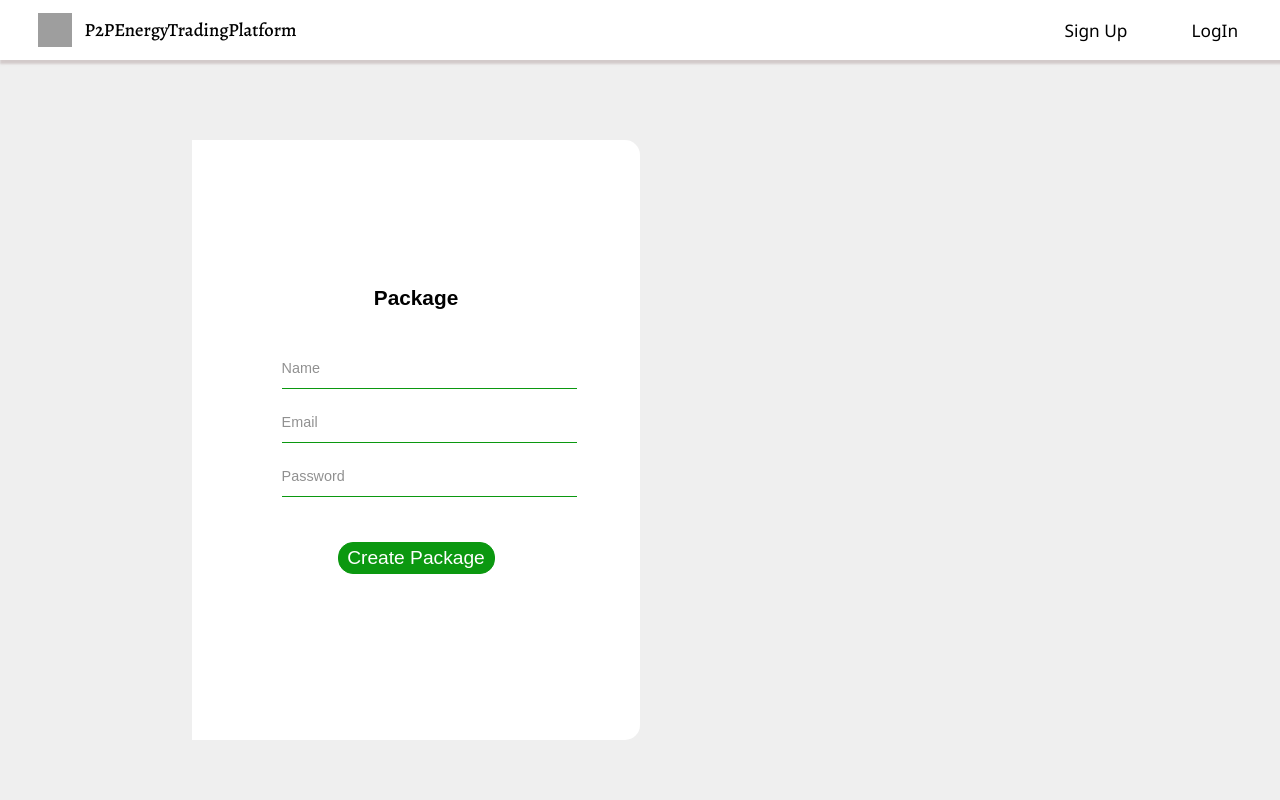
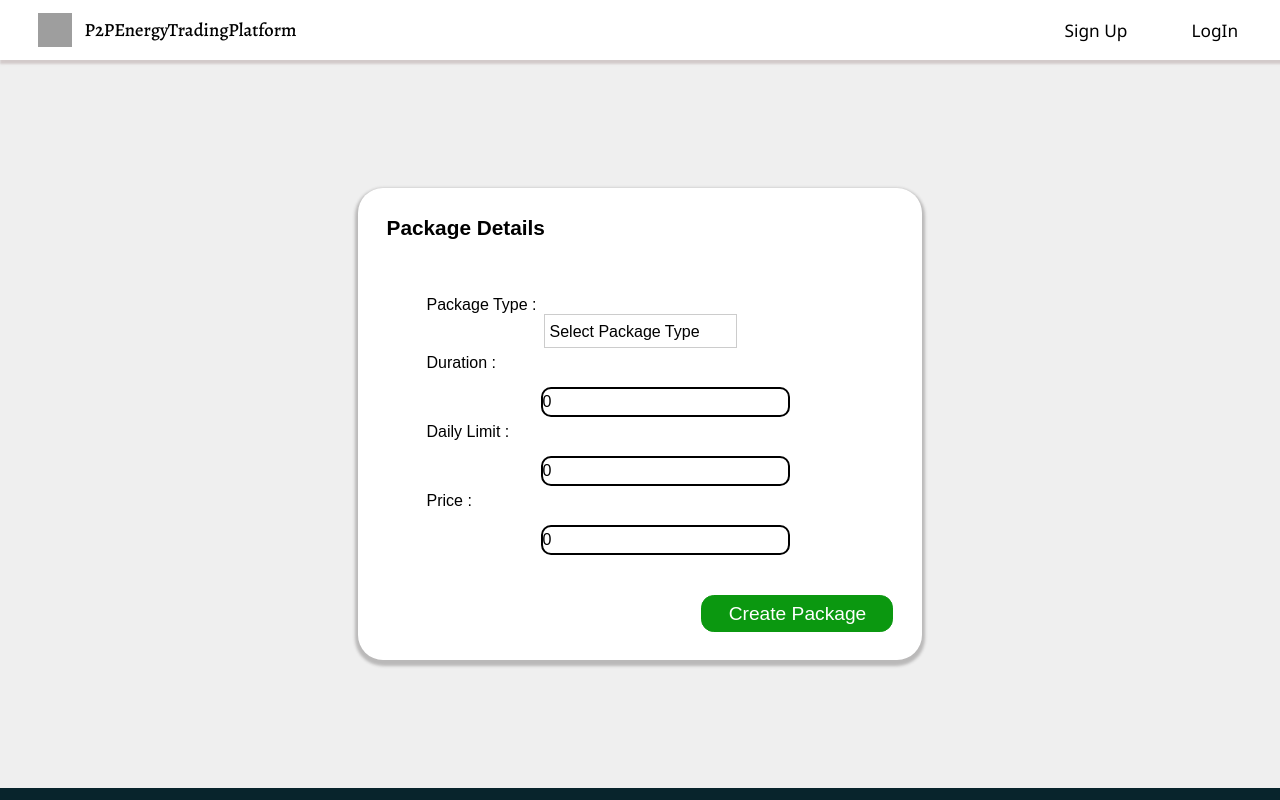
Before and after one commit to deadlock314/P2PEnergyTradingPlatform, a React (Vite) app: page /createpackage in a window 1280 px wide. Shown: the top 800 px of the page. Built offline with nearby package versions, Linux system fonts and the light colour scheme; grey boxes are pictures that could not be loaded.

Commit message:
created form to add packages

```diff
--- /dev/null
+++ b/src/Components/Forms/CreatePackage.css
@@ -0,0 +1,65 @@
+select {
+    align-self: center;
+    width: auto;
+    padding: 5px 35px 5px 5px;
+    font-size: 16px;
+    border: 1px solid #CCC;
+    height: 34px;
+    -webkit-appearance: none;
+    -moz-appearance: none;
+    appearance: none;
+    background: 96% / 15% no-repeat rgb(255, 255, 255);
+  }
+
+.create-package-form-div{
+    padding: 10% 28%;
+}
+
+.create-package-form{
+    display: flex;
+    flex-direction: column;
+    justify-content: center;
+    width: 100%;
+    border-radius: 25px;
+    background-color:#fff;
+    box-shadow: 0px 3px 3px 3px rgba(75, 70, 70, 0.321);
+    padding: 5%;
+
+}
+
+.create-package-form-label{
+    display: inline-block;
+    all: unset;
+    font-size: 1rem;
+    padding: 6px 0 0 40px;
+
+
+}
+.create-package-form-input{
+     all: unset;
+    display: inline-block;
+    align-self:center ;
+    width: 245px;
+    height: 26px;
+    margin: 15px 0 0 50px;
+    border:  solid 2px black;
+    border-radius: 10px;
+}
+
+.create-package-form-btn {
+      all: unset;
+      display: inline-block;
+    align-self: flex-end;
+
+    cursor: pointer;
+    text-align: center;
+    background-color: #0b9810;
+    width: 190px;
+    height: 35px;
+    border: 1px solid #0b9810;
+    border-radius: 1vw;
+    color:#fff;
+    font-size: 1.2rem;
+    margin: 40px 0 0 0;
+
+}
--- a/src/Components/Forms/CreatePackage.jsx
+++ b/src/Components/Forms/CreatePackage.jsx
@@ -3,81 +3,105 @@ import { useNavigate } from 'react-router-dom';
 import RootUrl from '../../Assets/RootURL';
 import { getDataFromAPI, postDataToAPI } from '../../HelperFun/APImethods';
 import { useDispatch } from 'react-redux';
-import {changeUserAuth,setUserData} from '../../ReduxCode/Reducers';
+import { changeUserAuth, setUserData } from '../../ReduxCode/Reducers';
+import './CreatePackage.css';
 
 function CreatePackage() {
 
     const redirect = useNavigate();
-    const [user, setUser] = useState({  });
-    const [signedUpMes, setsignedUpMes] = useState('');
+    const dispatch = useDispatch();
+
+
+    const [packageData, setPackageData] = useState({ packType: '', duration: 0, price: 0, dailyLimit: 0 });
+    const [packageResMes, setPackageResMes] = useState('');
+    const [isPackageValid, setIsPackageValid] = useState(false);
 
     const changeHandler = (e) => {
         const { name, value } = e.target;
-        setUser((user) => ({ ...user, [name]: value }));
+        setPackageData((user) => ({ ...user, [name]: value }));
     };
-    const dispatch=useDispatch();
 
 
 
-    const signupResHandler = (res) => {
 
-        if (res.signedUp){
-            setsignedUpMes('User succesfully signed up');
+    const packageDataValidator = (res) => {
+        return true;
+
+        if (res.signedUp) {
+            setPackageResMes('User succesfully signed up');
             alert("User succesfully signed up");
-            getDataFromAPI(`${RootUrl}/user/${user.email}`).then((userdata) => {
+            getDataFromAPI(`${RootUrl}/user/${packageData.email}`).then((userdata) => {
                 console.log(userdata);
                 if (userdata.data) {
                     dispatch(changeUserAuth(true))
-                    dispatch(setUserData(userdata.data))
+                    dispatch(setPackageDataData(userdata.data))
                     redirect(`/private/user/${userdata.data.userAccData._Id}`);
                 }
-                else{
-                    setsignedUpMes('Something went wrong try again');
+                else {
+                    setPackageResMes('Something went wrong try again');
 
                 }
             })
         }
         else
-            setsignedUpMes('something went wrong try again');
+            setPackageResMes('something went wrong try again');
 
         // if (res.isDuplicateUser)
-        //     setsignedUpMes('User already exist in database');
+        //     setPackageResMes('User already exist in database');
         // else if (res.isEmailSent)
         //     redirect('/signup/alphakey', { state: { ...user } })
         // else if (!res.isEmailSent)
-        //     setsignedUpMes('please enter correct email id')
+        //     setPackageResMes('please enter correct email id')
         // else
-        //     setsignedUpMes('something went wrong try again');
+        //     setPackageResMes('something went wrong try again');
     }
 
 
     const clickHandler = async (e) => {
         e.preventDefault();
-        postDataToAPI(`${RootUrl}/signup`, user)
-        .then((res) => signupResHandler(res)).catch ((err)=> {
-           console.log(err);
-           setsignedUpMes('something went wrong try again');
-       });
+        (isPackageValid) ?
+            postDataToAPI(`${RootUrl}/addpackage`, user)
+                .then(() => {
+                    setPackageResMes("package added successfully");
+                    redirect("/");
+                }).catch((err) => {
+                    console.log(err);
+                    setPackageResMes('something went wrong try again');
+                }) : (1 == 1)
     }
+
 
     return (
 
-        <div className="img-form-main">
-        <div className='auth-wrapper'>
-            <form className="form">
-            <p className='form-heading' >Package</p>
-                <label htmlFor="name" >Name <input type='text' name='name' id='name' value={user.name} onChange={changeHandler} /></label>
 
-                <label htmlFor="email" >Email <input type="email" name="email" id='email' value={user.email} onChange={changeHandler} /> </label>
+        <div className='create-package-form-div'>
+            <form className="create-package-form">
+                <p className='form-heading' >Package Details</p>
 
+                <label className="create-package-form-label" htmlFor="packageType" > Package Type : </label>
 
-                <label htmlFor="password" > Password <input type='password' name="password" id='password' value={user.password} onChange={changeHandler} /> </label>
+                <select id="packageType">
+                <option value="">Select Package Type</option>
+                    <option value="Hour">Hour</option>
+                    <option value="Day">Day</option>
+                    <option value="Month">Month</option>
+                    <option value="Flexiable">Flexiable</option>
+                </select>
 
-                <button type='submit' onClick={clickHandler}>Create Package</button>
-                <p id="warn-message"> {signedUpMes}</p>
+                <label className="create-package-form-label" htmlFor="duration" >Duration :</label>
+                <input className="create-package-form-input" type="number" name="duration" id='duration' value={packageData.duration} onChange={changeHandler} />
+
+                <label className="create-package-form-label" htmlFor="dailyLimit" > Daily Limit : </label>
+                <input className="create-package-form-input" type='number' name="dailyLimit" id='dailylimit' value={packageData.dailyLimit} onChange={changeHandler} />
+
+                <label className="create-package-form-label" htmlFor="price" > Price :</label>
+                <input className="create-package-form-input" type='number' name="price" id='price' value={packageData.price} onChange={changeHandler} />
+
+                <button className="create-package-form-btn" type='submit' onClick={clickHandler}>Create Package</button>
+
+                <p id={(isPackageValid) ? "warn-message" : "success-message"}> {packageResMes}</p>
 
             </form>
-        </div>
         </div>
 
     );
```
